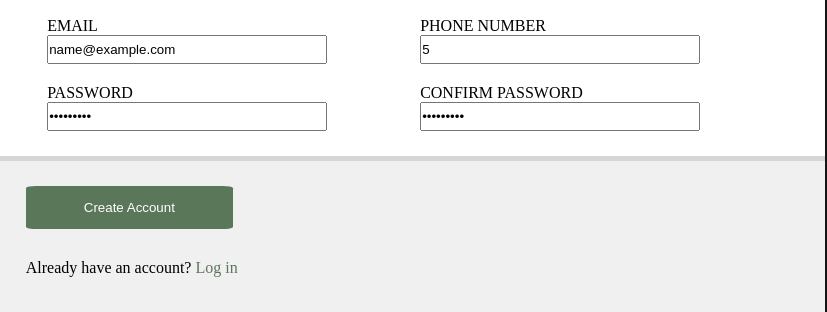
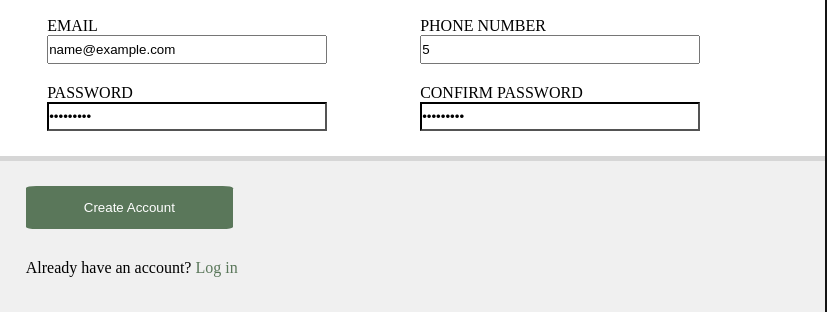
Before and after one commit to Whereii/form-practice, a plain HTML site: page index.html in a window 1280 px wide. Both pictures are taken after typing "Sample", "name@example.com", "Sample123", "Sample", "5", "Sample123" into the empty fields and a click on the button "Create Account". Shown: the part 445-757 px from the top of the page, 453-1280 px from the left. Drawn offline with Linux system fonts and the light colour scheme.

Commit message:
Add js to create interactivity with the password area

```diff
--- a/code.js
+++ b/code.js
@@ -1,8 +1,19 @@
-let requiredPassword = document.querySelector('input.password-form');
-let confirmPassword = document.querySelector('input.confirm-password')
+let password = document.getElementById('password-form');
+let passwordConfirm = document.getElementById('confirm-password')
+let passwordNoMatch = document.querySelector('.password-no-match')
 
 
 
-if(confirmPassword.textContent = '') {
-    confirmPassword.style.border-color = "red";
-}
+document.addEventListener('change', function () {
+    if(password.value != passwordConfirm.value) {
+        passwordNoMatch.textContent = "* Passwords do not match";
+        passwordNoMatch.style.color = "red";
+        password.style.borderColor = "red";
+        passwordConfirm.style.borderColor = "red";
+    }
+    if(password.value == passwordConfirm.value) {
+        passwordNoMatch.textContent = "";
+        password.style.borderColor = "black";
+        passwordConfirm.style.borderColor = "black";
+    }
+})
--- a/index.html
+++ b/index.html
@@ -6,6 +6,7 @@
     <meta name="viewport" content="width=device-width, initial-scale=1.0">
     <title>Document</title>
     <link rel="stylesheet" href="./styles.css">
+    <script src="./code.js" defer></script>
 </head>
 <body>
   <div class="container">
@@ -44,6 +45,7 @@
                         <label for="password-form">PASSWORD</label>
                         <input type="password" id="password-form" name="password" required>
                     </div>
+                    <div class="password-no-match"></div>
 
                 </div>
 
--- a/styles.css
+++ b/styles.css
@@ -148,11 +148,3 @@ button {
 .log-in {
     color: rgb(90, 119, 90);
 }
-
-.password-form > input:invalid {
-    border: 2px solid red;
-}
-
-.confirm-password > input:invalid {
-    border: 2px solid red;
-}
```
